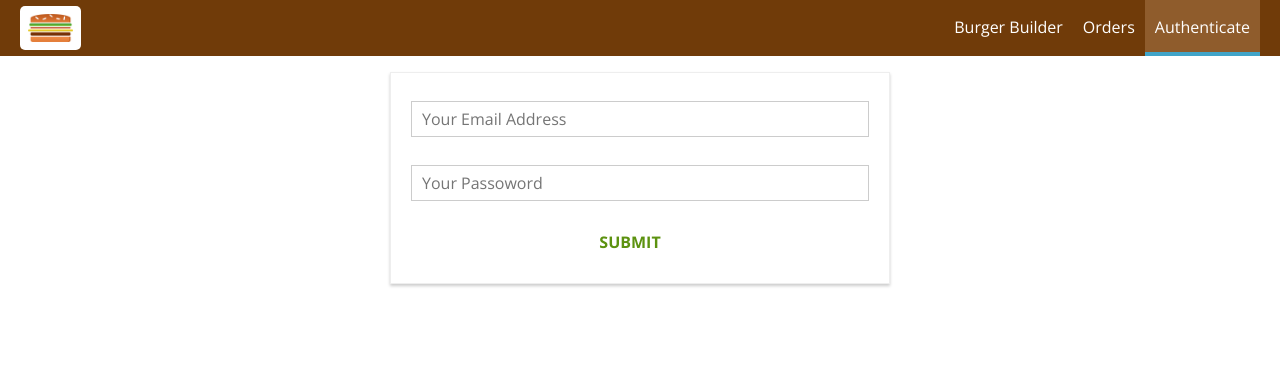
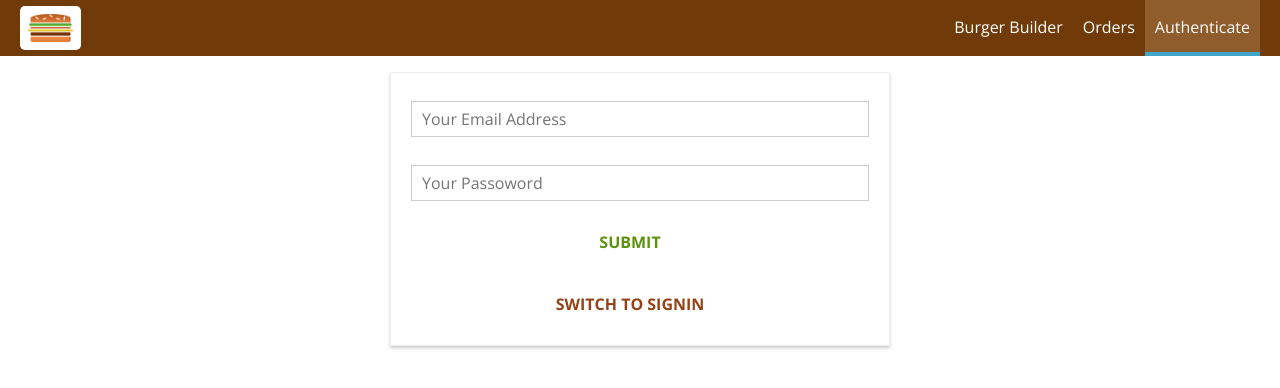
Before and after one commit to sgidd/react-complete-guide-new, a React app: page /auth in a window 1280 px wide. Shown: the top 388 px of the page. Built offline with nearby package versions, Linux system fonts and the light colour scheme.

Commit message:
Adding Sign In

```diff
--- a/src/containers/Auth/Auth.js
+++ b/src/containers/Auth/Auth.js
@@ -36,7 +36,8 @@
                 valid: false,
                 touched: false
             },
-        }
+        },
+        isSignup : true
     }
 
     checkValidity(value, rules){
@@ -89,7 +90,13 @@
     submitHandler = (event) => {
         event.preventDefault();
         console.log('submit')
-        this.props.onAuth(this.state.controls.email.value, this.state.controls.password.value);
+        this.props.onAuth(this.state.controls.email.value, this.state.controls.password.value, this.state.isSignup);
+    }
+
+    switchAuthModeHandler = () => {
+        this.setState(prevState => {
+            return { isSignup : !prevState.isSignup}
+        })
     }
 
     render(){
@@ -118,6 +125,10 @@
                     {form}
                     <Button btnType="Success" >SUBMIT</Button>
                 </form>
+
+                <Button clicked={this.switchAuthModeHandler}  btnType="Danger">
+                        SWITCH TO {this.state.isSignup ? 'SIGNIN' : 'SIGNUP'}
+                </Button>
             </div>
 
         )
@@ -126,7 +137,7 @@
 
 const mapDispatchToProps = dispatch => {
     return {
-        onAuth : (email, password) => dispatch(actions.auth(email, password))
+        onAuth : (email, password, isSignup) => dispatch(actions.auth(email, password, isSignup))
     }
 }
 
--- a/src/store/actions/auth.js
+++ b/src/store/actions/auth.js
@@ -21,7 +21,7 @@
     }
 }
 
-export const auth = (email, password) => {
+export const auth = (email, password, isSignup) => {
     return dispatch => {
         dispatch(authStart());
         const authData={
@@ -29,7 +29,12 @@
             password: password,
             returnSecureToken: true
         }
-        axios.post('https://identitytoolkit.googleapis.com/v1/accounts:signUp?key=AIzaSyDzZdK_pR71gKSHIAHljdTX6idJMrocTq4', authData)
+        let url = 'https://identitytoolkit.googleapis.com/v1/accounts:signUp?key=AIzaSyDzZdK_pR71gKSHIAHljdTX6idJMrocTq4';
+        if(!isSignup){
+            url = 'https://identitytoolkit.googleapis.com/v1/accounts:signInWithPassword?key=AIzaSyDzZdK_pR71gKSHIAHljdTX6idJMrocTq4'
+        }
+        axios.post(url,
+         authData)
         .then(response => {
             console.log(response);
             dispatch(authSuccess(response.data));
```
